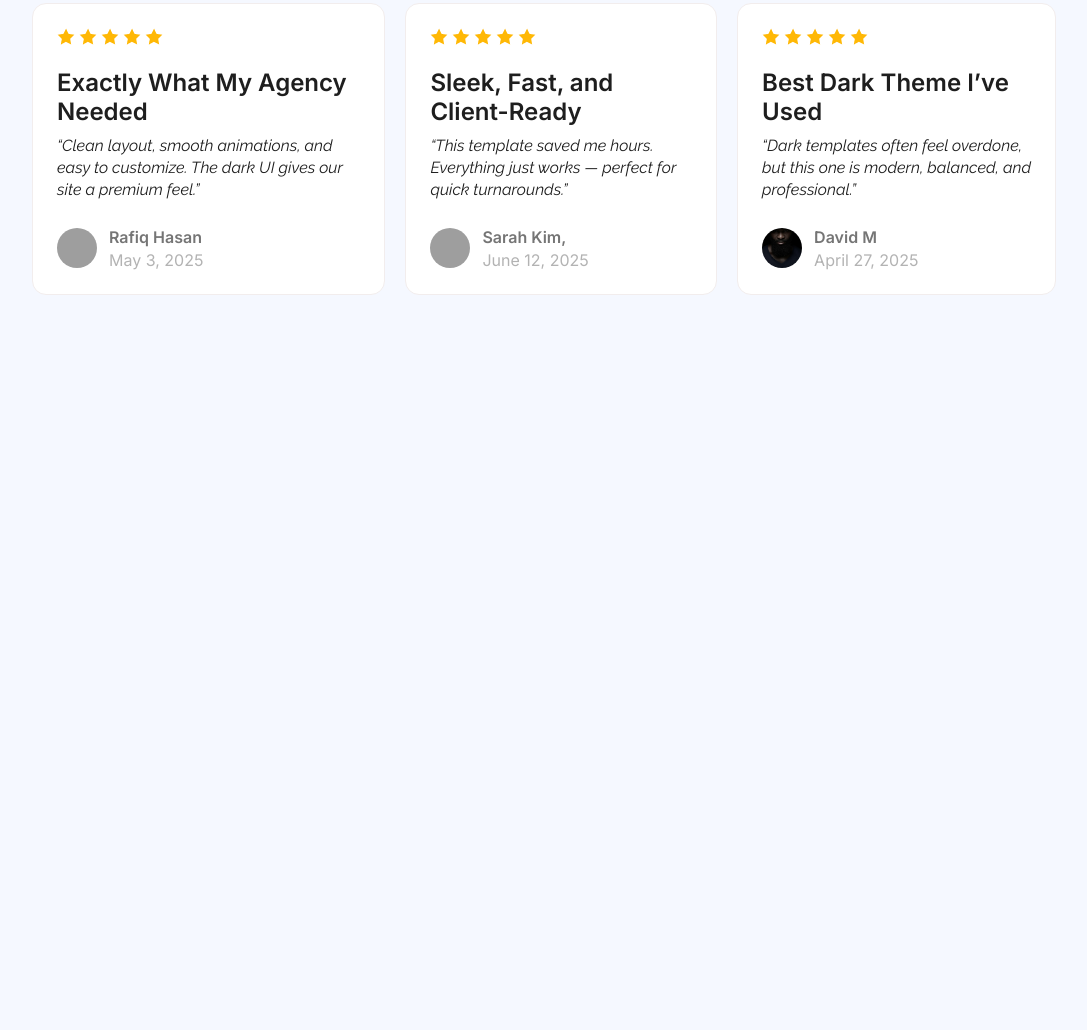
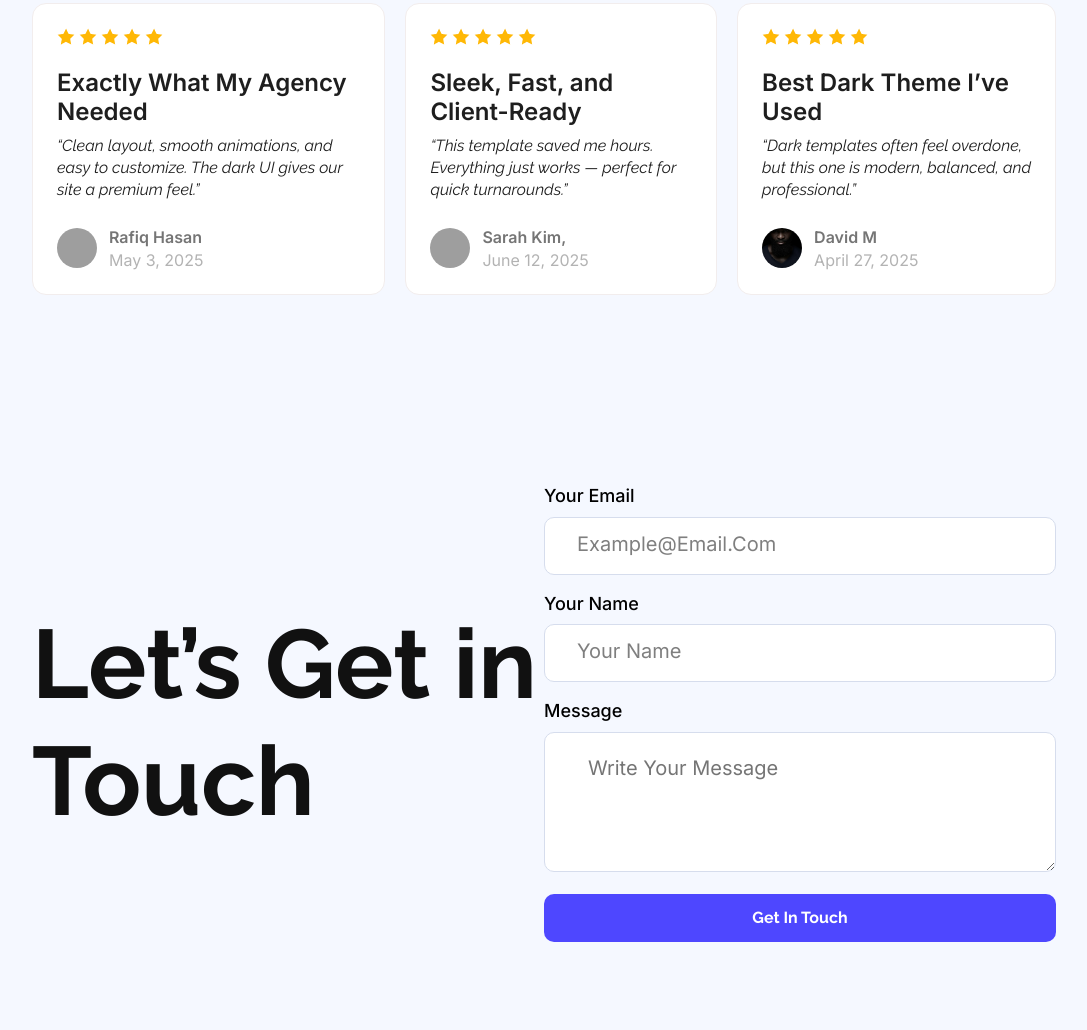
Before and after one commit to tonmoy-thedeveloper/lumora-assignment-01, a plain HTML site: page index.html in a window 1280 px wide. Shown: the part 1672-2702 px from the top of the page, without its empty margins (96-1183 px from the left). Before the commit the page ends 2087 px from the top, so only its background shows below. Drawn offline with Linux system fonts and the light colour scheme; grey boxes are pictures that could not be loaded.

Commit message:
Feat: Newsletter section added to the landing page

```diff
--- a/index.html
+++ b/index.html
@@ -148,6 +148,27 @@
         </div>
       </section>
       <!-- Testimonial section HTML end here -->
+
+      <!-- Newsletter section HTML start from here -->
+       <section id="newsletter" class="container">
+        <div class="newsletter-con">
+          <h2>Let’s Get in Touch</h2>
+        </div>
+        <div class="newsletter-form">
+          <form>
+            <label for="">Your email</label>
+            <input type="email" placeholder="example@email.com">
+
+            <label for="">Your name</label>
+            <input type="text" placeholder="your name">
+
+            <label for="">Message</label>
+            <textarea name="" id="" placeholder="write your Message"></textarea>
+            <input type="submit" class="btn" value="get in touch">
+          </form>
+        </div>
+       </section>
+      <!-- Newsletter section HTML end here -->
     </main>
     <footer></footer>
   </body>
--- a/styles/style.css
+++ b/styles/style.css
@@ -186,7 +186,7 @@ nav .logo {
   height: 100%;
   object-fit: cover;
 }
-.user-description p{
+.user-description p {
   font-size: 16px;
   line-height: 140%;
   font-weight: 600;
@@ -194,8 +194,70 @@ nav .logo {
   margin-bottom: 2px;
   color: #757575;
 }
-.user-description span{
+.user-description span {
   font-size: 16px;
   font-family: "Inter", sans-serif;
-  color: #B3B3B3;
+  color: #b3b3b3;
 }
+
+#newsletter {
+  padding: 70px 0;
+  display: flex;
+  justify-content: space-between;
+  align-items: center;
+}
+#newsletter .newsletter-con,
+.newsletter-form {
+  flex: 1;
+}
+.newsletter-con h2 {
+  color: #111;
+  font-size: 97px;
+  font-weight: 700;
+  line-height: 120%;
+}
+.newsletter-form form input,
+label {
+  display: block;
+  text-transform: capitalize;
+}
+form label {
+  color: #000;
+  font-size: 18px;
+  font-weight: 500;
+  font-family: "Inter", sans-serif;
+  line-height: 120%;
+  margin-bottom: 10px;
+}
+form input {
+  padding: 20px 32px;
+  border-radius: 10px;
+  border: 1px solid #d6dded;
+  background: #fff;
+  outline: none;
+  width: 100%;
+  margin-bottom: 18px;
+}
+form input::placeholder {
+  color: rgba(0, 0, 0, 0.5);
+  font-size: 20px;
+  font-weight: 400;
+  line-height: 150%;
+  font-family: "Inter", sans-serif;
+}
+form textarea {
+  width: 100%;
+  height: 140px;
+  padding: 20px 43px;
+  border-radius: 10px;
+  border: 1px solid #d6dded;
+  background: #fff;
+  outline: none;
+  color: rgba(0, 0, 0, 0.5);
+  font-size: 20px;
+  font-weight: 400;
+  line-height: 150%;
+  text-transform: capitalize;
+  font-family: "Inter", sans-serif;
+  margin-bottom: 18px;
+}
```
